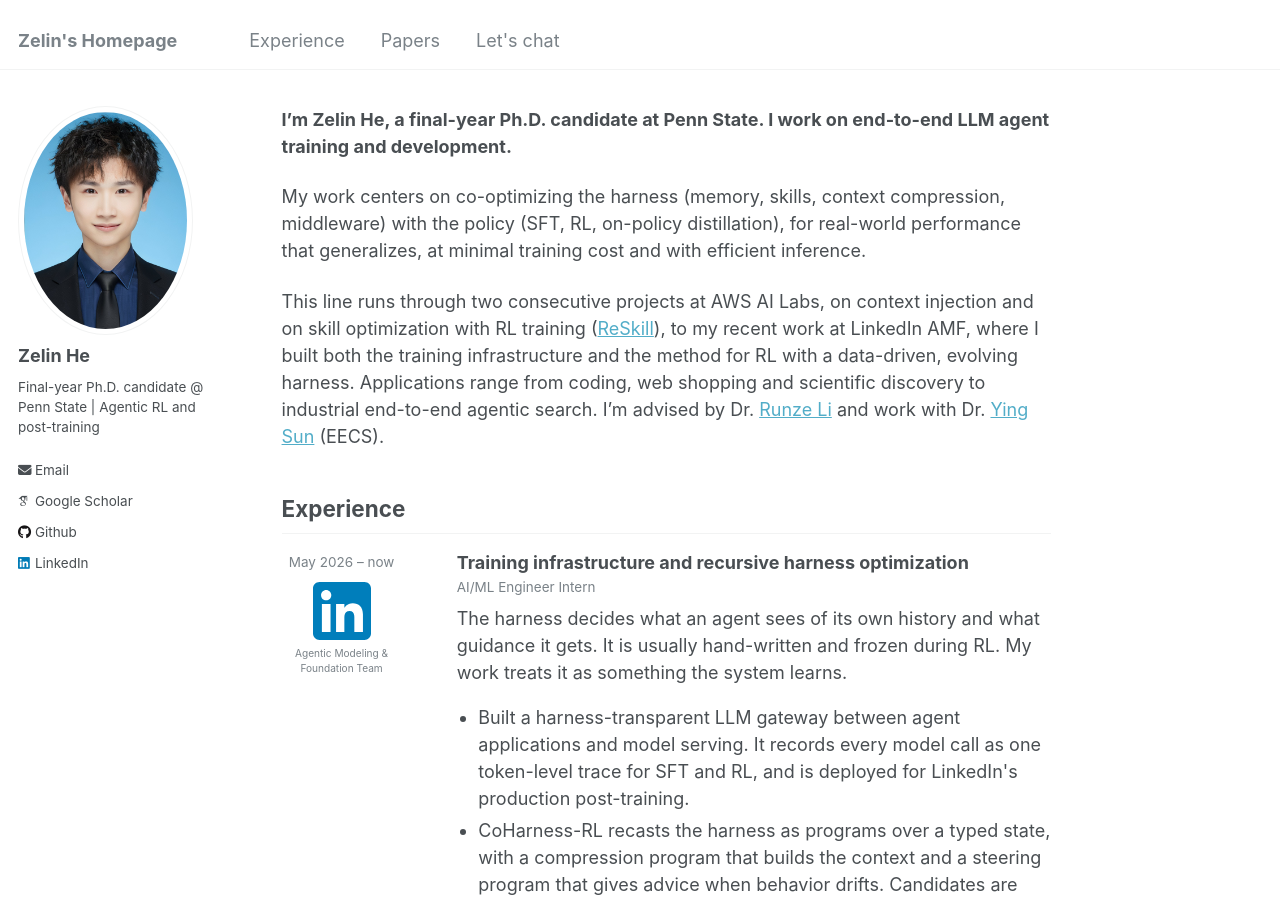
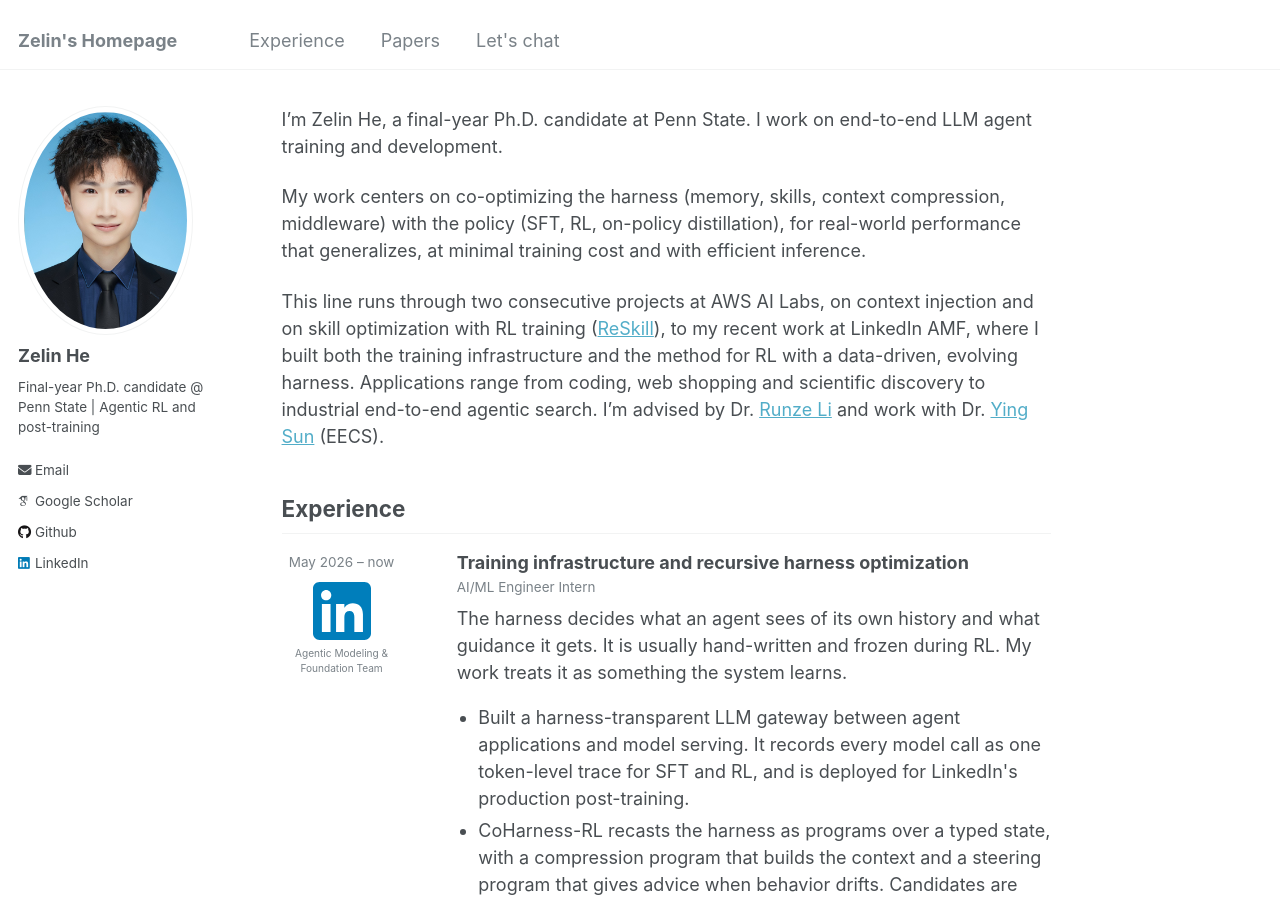
Before and after one commit to ZLHe0/zelinhe.github.io, a Jekyll site: the page built from _pages/about.md, in a window 1280 px wide and 900 px high. Built offline with Jekyll 4.4.1, drawn with Linux system fonts in a browser that asks for light colours; some web fonts are replaced.

Commit message:
Headline as plain text
Co-Authored-By: Claude Opus 5.5 <noreply@anthropic.com>

```diff
--- a/_pages/about.md
+++ b/_pages/about.md
@@ -8,7 +8,7 @@ redirect_from:
 ---
 {% include base_path %}
 
-**I'm Zelin He, a final-year Ph.D. candidate at Penn State. I work on end-to-end LLM agent training and development.**
+I'm Zelin He, a final-year Ph.D. candidate at Penn State. I work on end-to-end LLM agent training and development.
 
 My work centers on co-optimizing the harness (memory, skills, context compression, middleware) with the policy (SFT, RL, on-policy distillation), for real-world performance that generalizes, at minimal training cost and with efficient inference.
 
```
